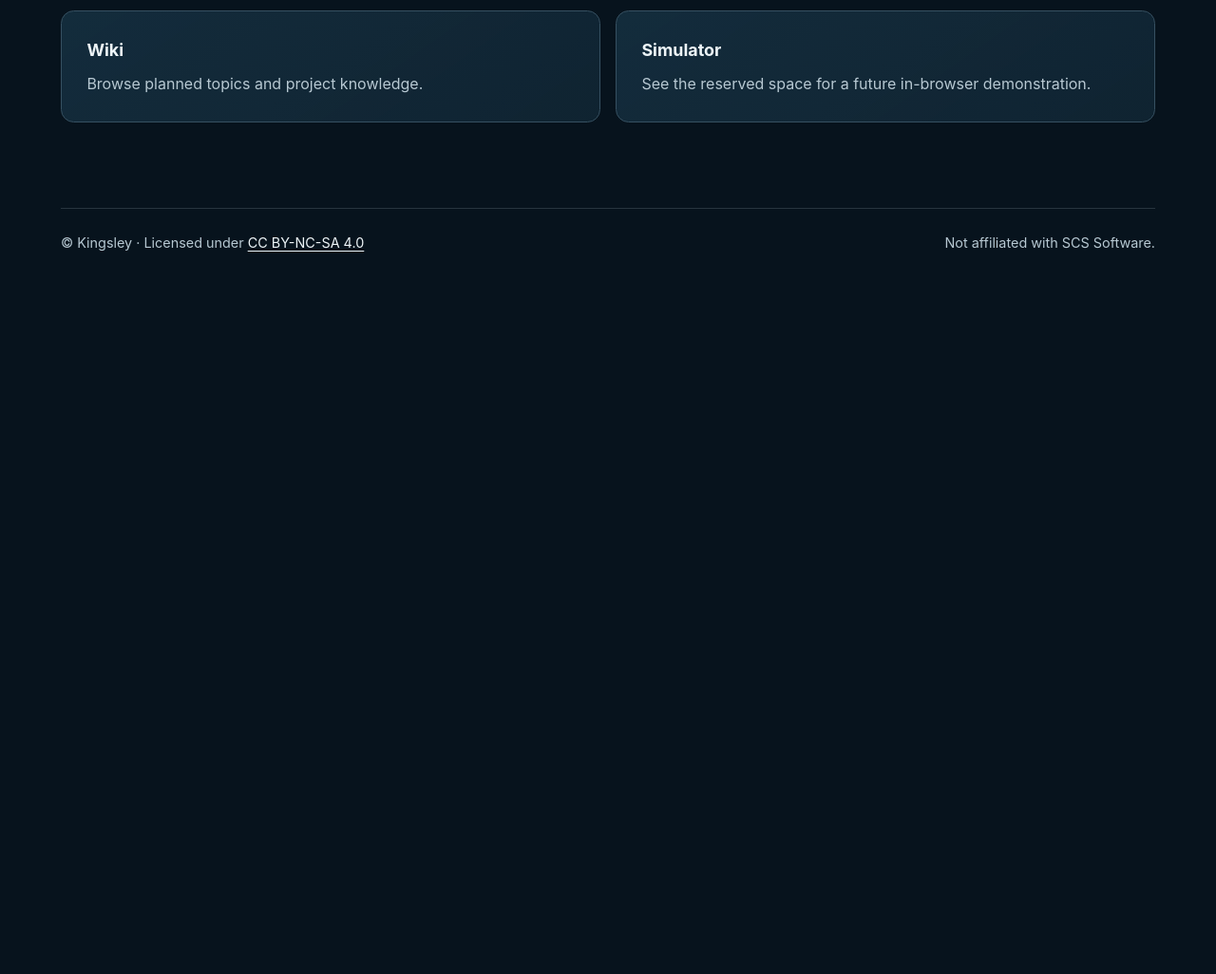
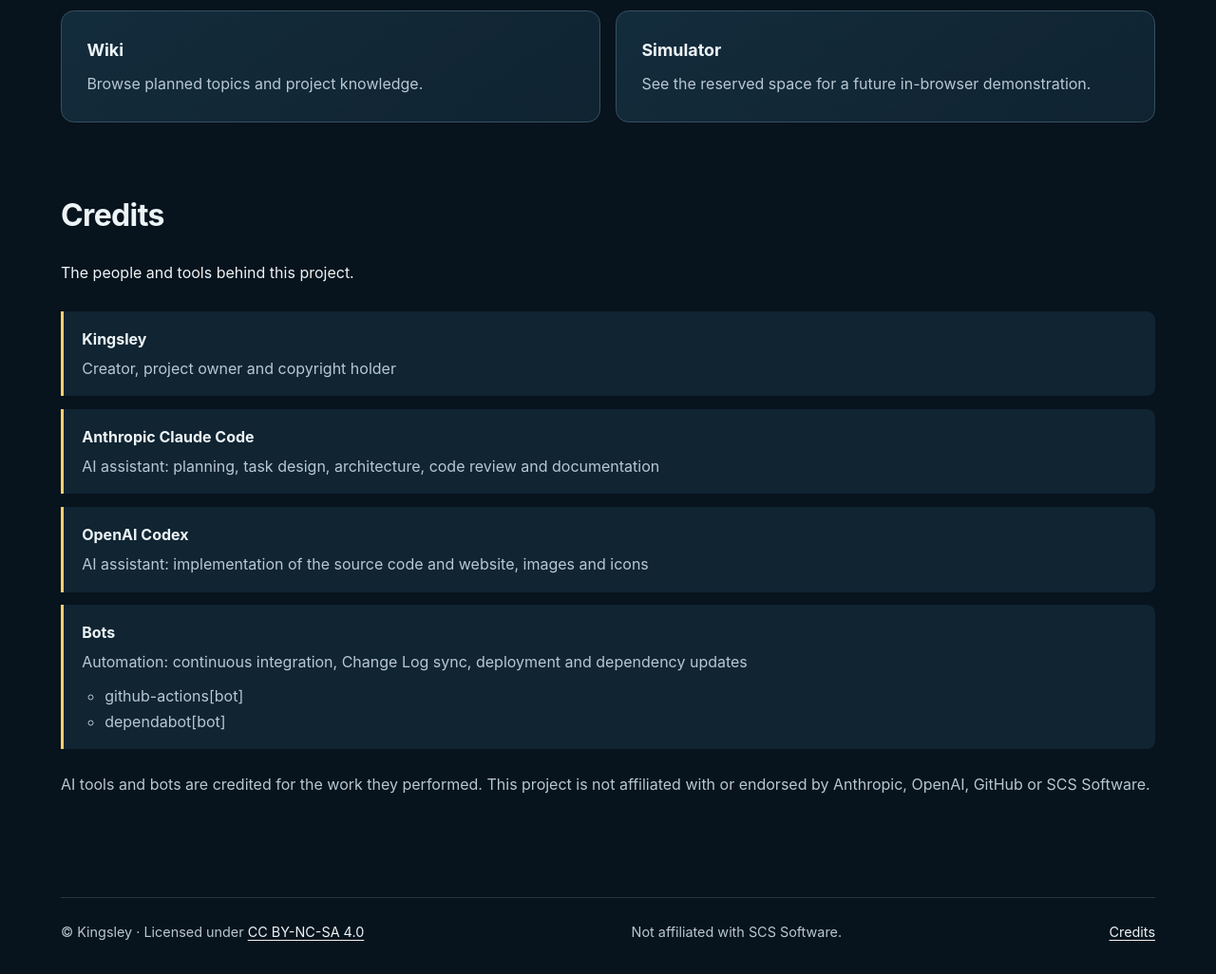
Before and after one commit to SpaceSquare640/Euro_Truck_Simulator_2_Auto_Pilot, an Astro site: page /Euro_Truck_Simulator_2_Auto_Pilot/en in a window 1280 px wide. Shown: the part 1193-2219 px from the top of the page at 95% size. Before the commit the page ends 1493 px from the top, so only its background shows below. Built offline with nearby package versions, Linux system fonts and the light colour scheme; Astro itself is replaced by a stand-in of ours.

Commit message:
feat(web): add credits section and footer link

```diff
--- /dev/null
+++ b/src/components/Credits.astro
@@ -0,0 +1,52 @@
+---
+// Edited by: OpenAI-Codex_Responsible: Website
+import { t } from "../i18n";
+---
+
+<section class="content-section" id="credits" aria-labelledby="credits-heading">
+  <h2 class="section-heading" id="credits-heading">{t("credits.title")}</h2>
+  <p>{t("credits.intro")}</p>
+  <ul class="outline-list">
+    <li>
+      <strong>{t("credits.kingsley.name")}</strong>
+      <p>{t("credits.kingsley.role")}</p>
+    </li>
+    <li>
+      <strong>{t("credits.claude.name")}</strong>
+      <p>{t("credits.claude.role")}</p>
+    </li>
+    <li>
+      <strong>{t("credits.codex.name")}</strong>
+      <p>{t("credits.codex.role")}</p>
+    </li>
+    <li>
+      <strong>{t("credits.bots.name")}</strong>
+      <p>{t("credits.bots.role")}</p>
+      <ul class="bot-list">
+        <li>{t("credits.bots.githubActions")}</li>
+        <li>{t("credits.bots.dependabot")}</li>
+      </ul>
+    </li>
+  </ul>
+  <p class="credits-disclaimer">{t("credits.disclaimer")}</p>
+</section>
+
+<style>
+  /* Edited by: OpenAI-Codex_Responsible: Website */
+  .bot-list {
+    margin: 0.6rem 0 0;
+    padding-left: 1.5rem;
+    color: var(--muted);
+  }
+
+  .bot-list li {
+    padding: 0;
+    border: 0;
+    background: none;
+  }
+
+  .credits-disclaimer {
+    margin-top: 1.5rem;
+    color: var(--muted);
+  }
+</style>
--- a/src/components/Footer.astro
+++ b/src/components/Footer.astro
@@ -14,4 +14,7 @@ const { locale = "en" } = Astro.props;
     {t("footer.copyrightPrefix", locale)}<a href={t("footer.licenseHref", locale)}>{t("footer.licenseName", locale)}</a>
   </p>
   <p>{t("footer.notAffiliated", locale)}</p>
+  <nav aria-label={t("footer.navLabel", locale)}>
+    <a href={`${import.meta.env.BASE_URL}en/#credits`}>{t("footer.creditsLink", locale)}</a>
+  </nav>
 </footer>
--- a/src/i18n/en.json
+++ b/src/i18n/en.json
@@ -72,6 +72,20 @@
   "simulator.intro": "This page reserves a mount point for a future Astro island. It does not control the game or connect to a live session.",
   "simulator.placeholderLabel": "Simulator demonstration placeholder",
   "simulator.placeholder": "Interactive simulator coming soon.",
+  "credits.title": "Credits",
+  "credits.intro": "The people and tools behind this project.",
+  "credits.kingsley.name": "Kingsley",
+  "credits.kingsley.role": "Creator, project owner and copyright holder",
+  "credits.claude.name": "Anthropic Claude Code",
+  "credits.claude.role": "AI assistant: planning, task design, architecture, code review and documentation",
+  "credits.codex.name": "OpenAI Codex",
+  "credits.codex.role": "AI assistant: implementation of the source code and website, images and icons",
+  "credits.bots.name": "Bots",
+  "credits.bots.role": "Automation: continuous integration, Change Log sync, deployment and dependency updates",
+  "credits.bots.githubActions": "github-actions[bot]",
+  "credits.bots.dependabot": "dependabot[bot]",
+  "credits.disclaimer": "AI tools and bots are credited for the work they performed. This project is not affiliated with or endorsed by Anthropic, OpenAI, GitHub or SCS Software.",
+  "footer.creditsLink": "Credits",
   "footer.copyrightPrefix": "© Kingsley · Licensed under ",
   "footer.licenseName": "CC BY-NC-SA 4.0",
   "footer.licenseHref": "https://github.com/SpaceSquare640/Euro_Truck_Simulator_2_Auto_Pilot/blob/Euro_Truck_Simulator_2_Auto_Pilot_Website/LICENSE",
--- a/src/pages/en/index.astro
+++ b/src/pages/en/index.astro
@@ -1,6 +1,7 @@
 ---
 // Edited by: OpenAI-Codex_Responsible: Website
 import Base from "../../layouts/Base.astro";
+import Credits from "../../components/Credits.astro";
 import { t } from "../../i18n";
 
 const baseUrl = import.meta.env.BASE_URL;
@@ -51,4 +52,5 @@ const links = [
       ))}
     </div>
   </section>
+  <Credits />
 </Base>
```
